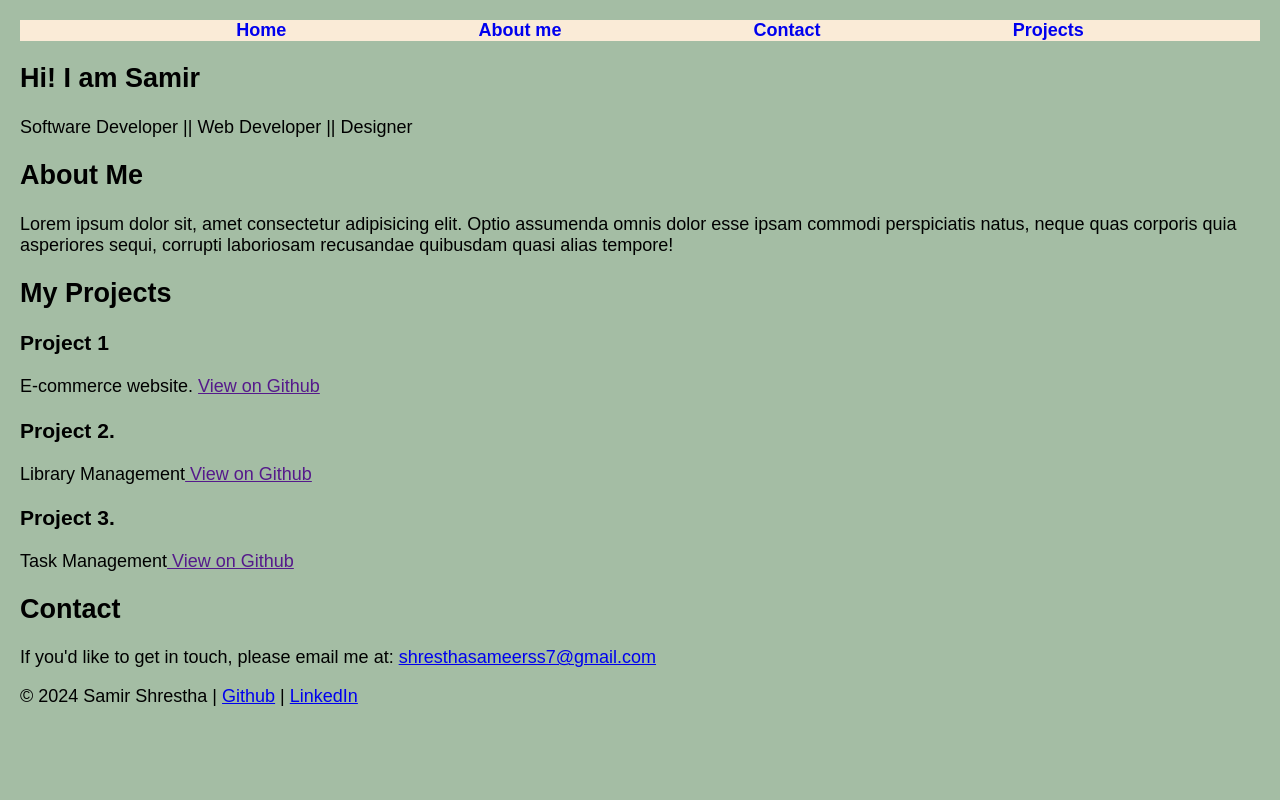
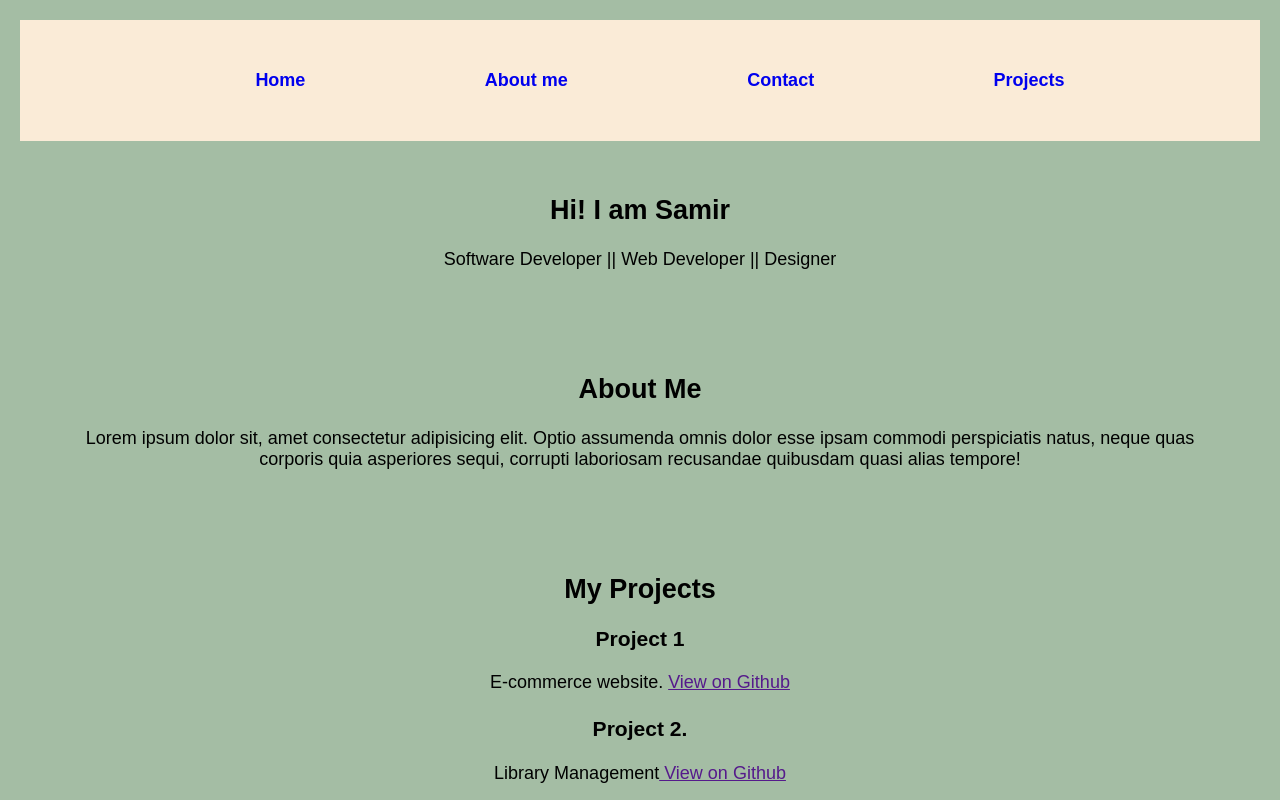
Before and after one commit to samirshrestha-tech/skeleton-portfolio, a plain HTML site: page html basics/index.html in a window 1280 px wide. Shown: the top 800 px of the page. Drawn offline with Linux system fonts and the light colour scheme.

Commit message:
update on footer css

```diff
--- a/style.css
+++ b/style.css
@@ -22,3 +22,19 @@ nav ul li a {
   text-decoration: none;
   font-weight: bold;
 }
+
+section {
+  padding: 2rem;
+  text-align: center;
+}
+
+#projects .project {
+  margin-bottom: 1.5rem;
+}
+
+footer {
+  background: #333;
+  color: #fff;
+  padding: 1rem;
+  text-align: center;
+}
```
